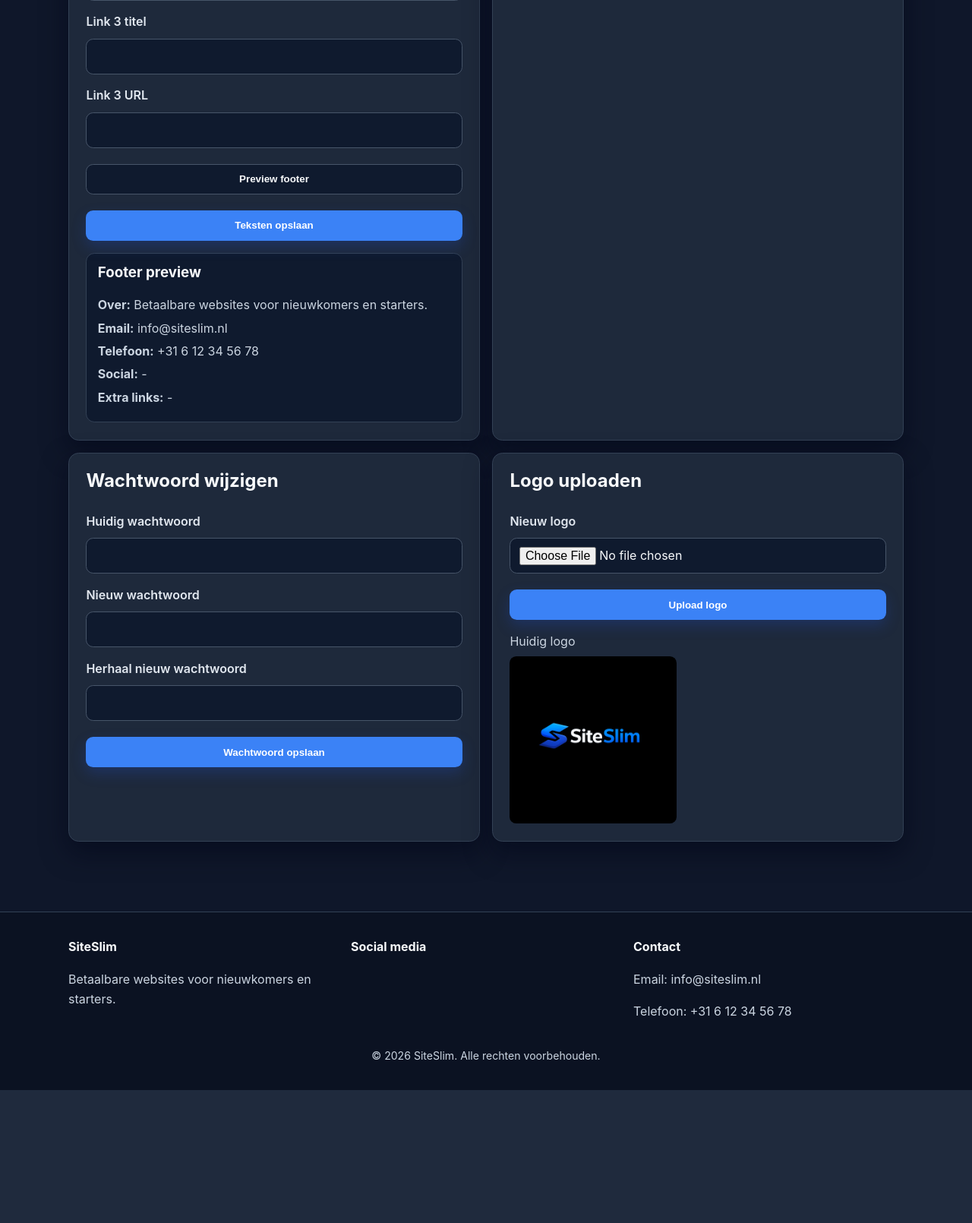
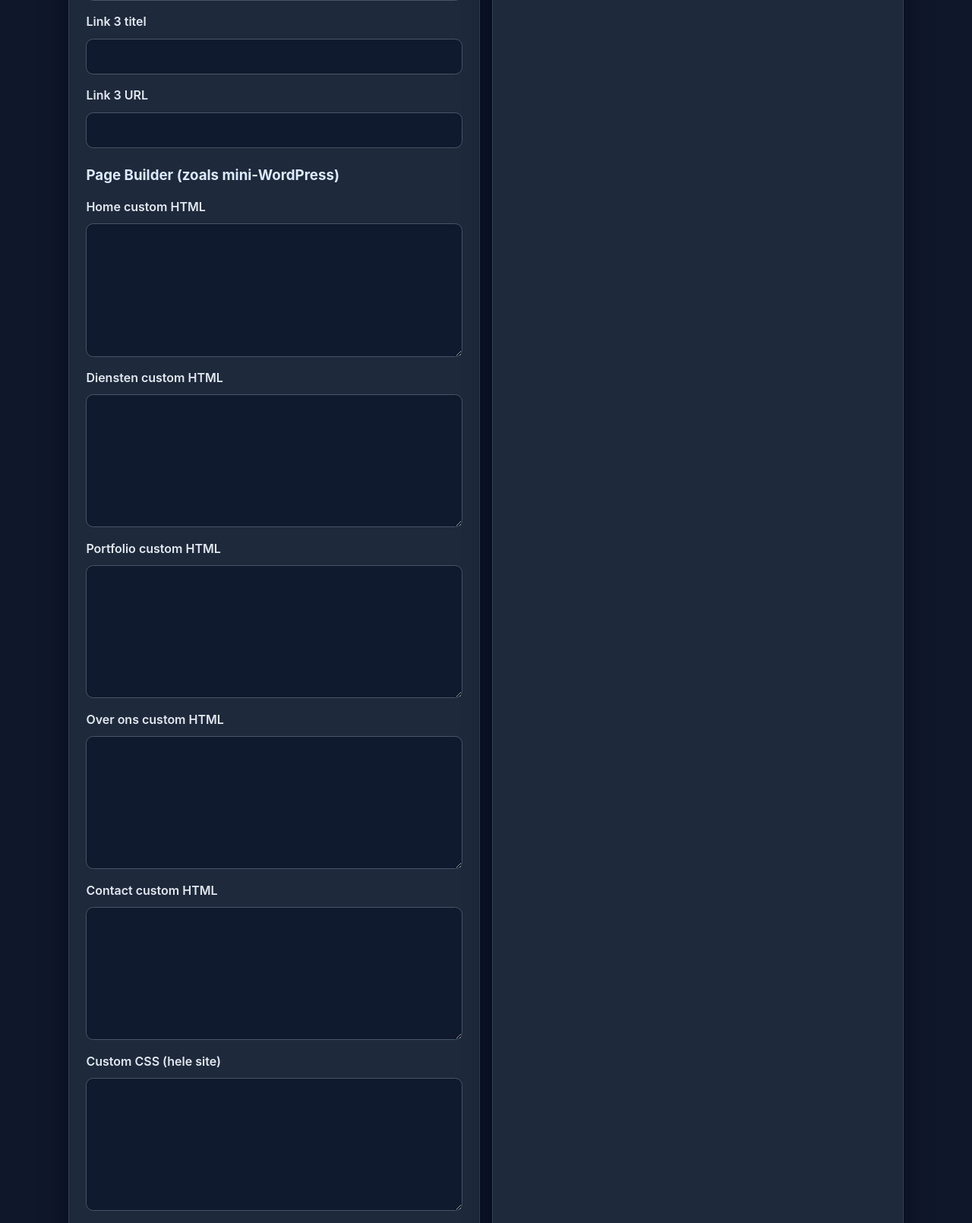
Before and after one commit to jimson098-cloud/website, a Flask app: page /beheer-siteslim in a window 1280 px wide. Shown: the part 2611-4221 px from the top of the page at 76% size. Before the commit the page ends 4046 px from the top, so only its background shows below. Run offline with Flask 3, Linux system fonts and the light colour scheme; the visitor is signed in with stand-in values (Sample User, id 1).

Commit message:
remove logo and add page-builder style admin editing across pages
Co-authored-by: Cursor <cursoragent@cursor.com>

```diff
--- a/app.py
+++ b/app.py
@@ -35,7 +35,6 @@ ADMIN_ALLOWED_IPS = {ip.strip() for ip in os.getenv("ADMIN_ALLOWED_IPS", "").spl
 LOGIN_ATTEMPTS_BY_IP: dict[str, dict[str, int]] = {}
 
 DEFAULT_CONTENT = {
-    "logo_src": "/static/images/siteslim-logo.png",
     "hero_tag": "Webdesign voor nieuwkomers en starters",
     "hero_title": "Premium websites die vertrouwen en klanten opleveren",
     "hero_text": (
@@ -65,6 +64,12 @@ DEFAULT_CONTENT = {
     "footer_link_2_url": "",
     "footer_link_3_label": "",
     "footer_link_3_url": "",
+    "home_custom_html": "",
+    "diensten_custom_html": "",
+    "portfolio_custom_html": "",
+    "over_ons_custom_html": "",
+    "contact_custom_html": "",
+    "custom_css": "",
 }
 
 
@@ -305,22 +310,22 @@ def inject_site_content():
 
 @app.route("/diensten")
 def diensten():
-    return render_template("diensten.html")
+    return render_template("diensten.html", content=load_content())
 
 
 @app.route("/portfolio")
 def portfolio():
-    return render_template("portfolio.html")
+    return render_template("portfolio.html", content=load_content())
 
 
 @app.route("/over-ons")
 def over_ons():
-    return render_template("over_ons.html")
+    return render_template("over_ons.html", content=load_content())
 
 
 @app.route("/contact")
 def contact():
-    return render_template("contact.html")
+    return render_template("contact.html", content=load_content())
 
 
 @app.route(f"/{ADMIN_PATH}/login", methods=["GET", "POST"])
@@ -387,6 +392,12 @@ def admin_dashboard():
             content["footer_link_2_url"] = request.form.get("footer_link_2_url", "").strip()
             content["footer_link_3_label"] = request.form.get("footer_link_3_label", "").strip()
             content["footer_link_3_url"] = request.form.get("footer_link_3_url", "").strip()
+            content["home_custom_html"] = request.form.get("home_custom_html", "").strip()
+            content["diensten_custom_html"] = request.form.get("diensten_custom_html", "").strip()
+            content["portfolio_custom_html"] = request.form.get("portfolio_custom_html", "").strip()
+            content["over_ons_custom_html"] = request.form.get("over_ons_custom_html", "").strip()
+            content["contact_custom_html"] = request.form.get("contact_custom_html", "").strip()
+            content["custom_css"] = request.form.get("custom_css", "").strip()
             if save_content(content):
                 flash("Teksten zijn opgeslagen.", "success")
             else:
@@ -411,25 +422,6 @@ def admin_dashboard():
                     flash("Bestandstype niet toegestaan. Gebruik png/jpg/jpeg/webp/gif.", "error")
             else:
                 flash("Selecteer een slot en kies een afbeelding.", "error")
-            return redirect(url_for("admin_dashboard"))
-
-        if form_type == "logo":
-            file = request.files.get("logo_file")
-            if file and file.filename:
-                if allowed_file(file.filename):
-                    success, image_url = upload_image(file, "logo")
-                    if success:
-                        content["logo_src"] = image_url
-                        if save_content(content):
-                            flash("Logo succesvol geupload.", "success")
-                        else:
-                            flash("Logo geupload, maar inhoud opslaan is mislukt.", "error")
-                    else:
-                        flash("Logo uploaden mislukt op deze hosting omgeving.", "error")
-                else:
-                    flash("Bestandstype niet toegestaan. Gebruik png/jpg/jpeg/webp/gif.", "error")
-            else:
-                flash("Kies eerst een logobestand.", "error")
             return redirect(url_for("admin_dashboard"))
 
         if form_type == "password":
--- a/static/css/style.css
+++ b/static/css/style.css
@@ -99,18 +99,11 @@ a {
     padding: 6rem 0 4rem;
 }
 
-.hero-logo-wrap {
-    margin-bottom: 1rem;
-}
-
-.hero-logo {
-    max-width: 235px;
-    width: 100%;
-    height: auto;
-    display: block;
-    mix-blend-mode: screen;
-    opacity: 0.97;
-    filter: drop-shadow(0 8px 20px rgba(37, 99, 235, 0.3));
+.page-builder-content {
+    background: #0f1a2e;
+    border: 1px solid var(--border);
+    border-radius: 0.8rem;
+    padding: 1.1rem;
 }
 
 .hero-grid {
@@ -465,22 +458,6 @@ p {
     margin: 0.3rem 0;
 }
 
-.logo-preview {
-    margin-top: 1rem;
-}
-
-.logo-preview p {
-    margin-bottom: 0.4rem;
-}
-
-.logo-preview img {
-    max-width: 220px;
-    width: 100%;
-    height: auto;
-    display: block;
-    border-radius: 0.55rem;
-}
-
 @media (max-width: 900px) {
     .hero-grid,
     .image-grid,
--- a/templates/admin_dashboard.html
+++ b/templates/admin_dashboard.html
@@ -80,6 +80,25 @@
                     <label for="footer_link_3_url">Link 3 URL</label>
                     <input id="footer_link_3_url" name="footer_link_3_url" type="url" value="{{ content.footer_link_3_url }}">
 
+                    <h3>Page Builder (zoals mini-WordPress)</h3>
+                    <label for="home_custom_html">Home custom HTML</label>
+                    <textarea id="home_custom_html" name="home_custom_html" rows="6">{{ content.home_custom_html }}</textarea>
+
+                    <label for="diensten_custom_html">Diensten custom HTML</label>
+                    <textarea id="diensten_custom_html" name="diensten_custom_html" rows="6">{{ content.diensten_custom_html }}</textarea>
+
+                    <label for="portfolio_custom_html">Portfolio custom HTML</label>
+                    <textarea id="portfolio_custom_html" name="portfolio_custom_html" rows="6">{{ content.portfolio_custom_html }}</textarea>
+
+                    <label for="over_ons_custom_html">Over ons custom HTML</label>
+                    <textarea id="over_ons_custom_html" name="over_ons_custom_html" rows="6">{{ content.over_ons_custom_html }}</textarea>
+
+                    <label for="contact_custom_html">Contact custom HTML</label>
+                    <textarea id="contact_custom_html" name="contact_custom_html" rows="6">{{ content.contact_custom_html }}</textarea>
+
+                    <label for="custom_css">Custom CSS (hele site)</label>
+                    <textarea id="custom_css" name="custom_css" rows="6">{{ content.custom_css }}</textarea>
+
                     <button class="btn btn-secondary" type="button" id="preview-footer-btn">Preview footer</button>
                     <button class="btn btn-primary" type="submit">Teksten opslaan</button>
                 </form>
@@ -146,54 +165,8 @@
                 </form>
             </article>
 
-            <article class="card admin-panel">
-                <h2>Logo uploaden</h2>
-                <form method="post" enctype="multipart/form-data" class="admin-form">
-                    <input type="hidden" name="form_type" value="logo">
-                    <label for="logo_file">Nieuw logo</label>
-                    <input id="logo_file" name="logo_file" type="file" accept=".png,.jpg,.jpeg,.webp,.gif" required>
-                    <button class="btn btn-primary" type="submit">Upload logo</button>
-                </form>
-                <div class="logo-preview">
-                    <p>Huidig logo</p>
-                    <img src="{{ content.logo_src }}" alt="Huidig logo">
-                </div>
-            </article>
         </div>
     </div>
 </section>
-
-<script>
-    (function () {
-        const button = document.getElementById("preview-footer-btn");
-        if (!button) return;
-
-        function value(id) {
-            const element = document.getElementById(id);
-            return element ? element.value.trim() : "";
-        }
-
-        button.addEventListener("click", function () {
-            document.getElementById("preview-about").textContent = value("footer_about") || "-";
-            document.getElementById("preview-email").textContent = value("footer_email") || "-";
-            document.getElementById("preview-phone").textContent = value("footer_phone") || "-";
-
-            const socialItems = [];
-            if (value("social_instagram_url")) socialItems.push("Instagram");
-            if (value("social_facebook_url")) socialItems.push("Facebook");
-            if (value("social_tiktok_url")) socialItems.push("TikTok");
-            if (value("social_linkedin_url")) socialItems.push("LinkedIn");
-            document.getElementById("preview-social").textContent = socialItems.length ? socialItems.join(", ") : "-";
-
-            const extraLinks = [];
-            const l1 = value("footer_link_1_label");
-            const l2 = value("footer_link_2_label");
-            const l3 = value("footer_link_3_label");
-            if (l1) extraLinks.push(l1);
-            if (l2) extraLinks.push(l2);
-            if (l3) extraLinks.push(l3);
-            document.getElementById("preview-links").textContent = extraLinks.length ? extraLinks.join(", ") : "-";
-        });
-    })();
-</script>
+<script src="{{ url_for('static', filename='js/admin-preview.js') }}"></script>
 {% endblock %}
--- a/templates/base.html
+++ b/templates/base.html
@@ -5,6 +5,9 @@
     <meta name="viewport" content="width=device-width, initial-scale=1.0">
     <title>{% block title %}SiteSlim{% endblock %}</title>
     <link rel="stylesheet" href="{{ url_for('static', filename='css/style.css') }}">
+    {% if site_content.custom_css %}
+    <style>{{ site_content.custom_css }}</style>
+    {% endif %}
 </head>
 <body>
     <header class="site-header">
```
Also changed, not shown: static/js/admin-preview.js (added, +31 -0 lines), templates/contact.html (+8 -0 lines), templates/diensten.html (+8 -0 lines), templates/home.html (+8 -3 lines), templates/over_ons.html (+8 -0 lines), templates/portfolio.html (+8 -0 lines), static/images/siteslim-logo.png (deleted).
